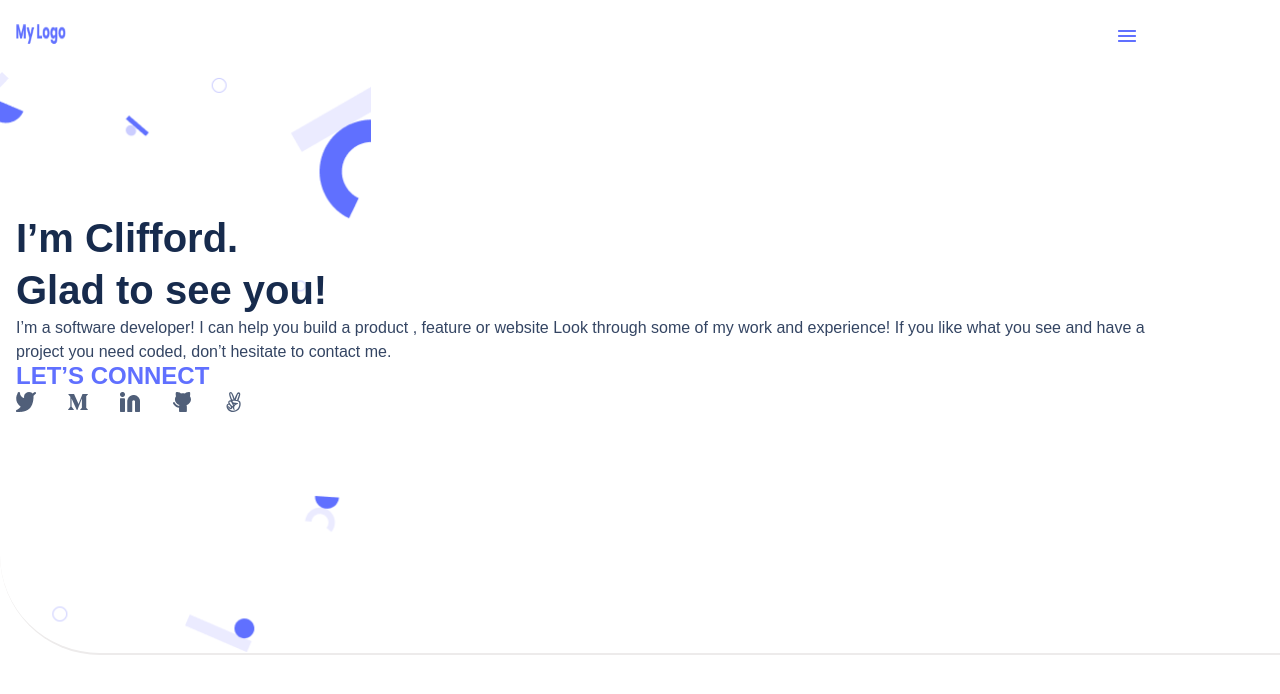
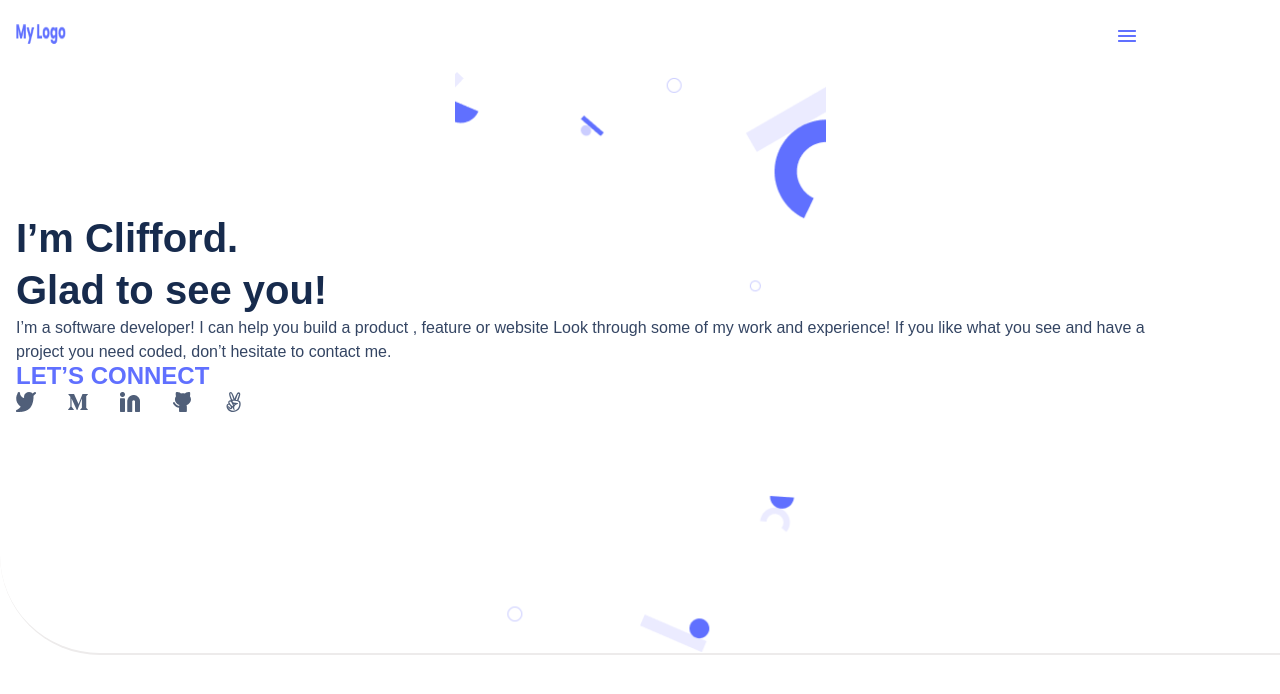
Before and after one commit to Ejikeokegbe/Mobile-First-portifolio, a website: page index.html in a window 1280 px wide. Drawn offline with Linux system fonts and the light colour scheme.

Commit message:
modified css

```diff
--- a/style.css
+++ b/style.css
@@ -54,7 +54,7 @@ li {
 
 #header {
   background-image: url("pimages/header-background-mobile.png");
-  /*background-position: center;*/
+  background-position: center;
   background-repeat: no-repeat;
   background-size: contain;
   height: calc(100vh - 217px);
```
